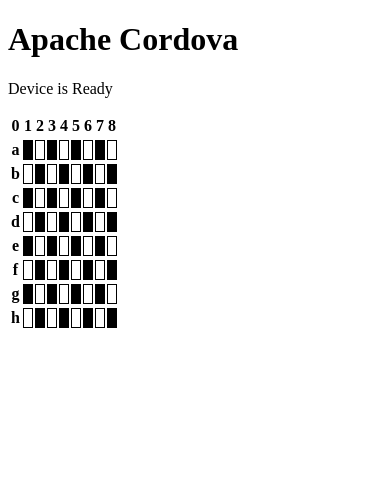
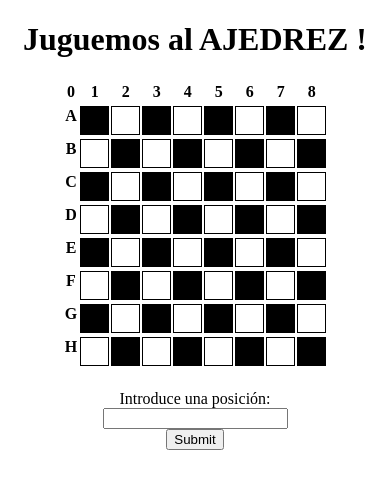
Before and after one commit to dianikt/ajedrezCordova, a website: page www/index.html in a window 390 px wide. Drawn offline with Linux system fonts and the light colour scheme; some packages are replaced by stand-ins of ours.

Commit message:
nuevo tablero en medio

```diff
--- a/www/index.html
+++ b/www/index.html
@@ -36,20 +36,26 @@
         <style>
             table td{
                 border: 1px solid;
+                height: 25px;
+                width:25px;
             }
         </style>
         <title>Hello World</title>
     </head>
     <body>
         <div class="app">
-            <h1>Apache Cordova</h1>
-            <div id="deviceready" class="blink">
-                <p class="event listening">Connecting to Device</p>
-                <p class="event received">Device is Ready</p>
+            <h1 style="text-align:center">Juguemos al AJEDREZ ! </h1>
+            <div style="text-align:center">
+                <table style="display:inline-block;" id="table_ajedrez">
+
+
+                </table>
+                <br><br>
+
+                <label style="text-align:center;">Introduce una posición:</label><br>
+                <input name="posicion" value="" type="text"><br>
+                <input type="submit">
             </div>
-            <table id="table_ajedrez" class="blink">
-
-            </table>
         </div>
         <script type="text/javascript" src="cordova.js"></script>
         <script type="text/javascript" src="js/jquery-3.3.1.min.js"></script>
--- a/www/js/index.js
+++ b/www/js/index.js
@@ -44,7 +44,7 @@
     },
 
     pintaTablero: function() {
-        var letras = ["a","b","c","d","e","f","g","h"];
+        var letras = ["A","B","C","D","E","F","G","H"];
         var tabla = $('#table_ajedrez');
 
         for(var i=0;i<=8;i++){
```
Also changed, not shown: 2 other files.
